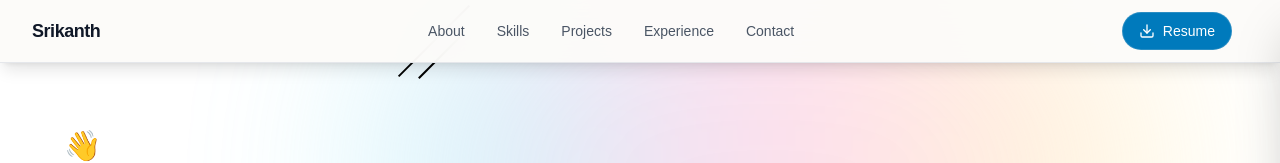
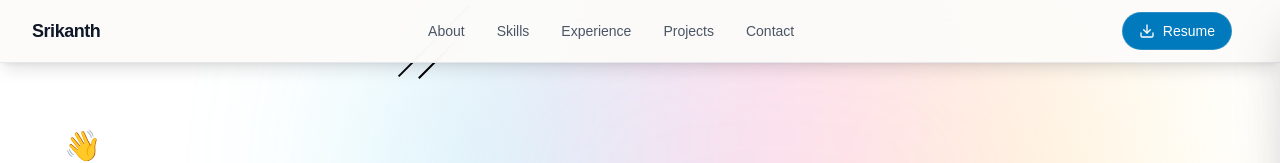
Before and after one commit to SRIKANTH638326/Srikanth_portfolio, a Next.js app: page / in a window 1280 px wide. Shown: the top 163 px of the page. Built offline with nearby package versions, Linux system fonts and the light colour scheme.

Commit message:
feat: rearrange the navbar tabs

```diff
--- a/src/components/global/navbar.tsx
+++ b/src/components/global/navbar.tsx
@@ -96,8 +96,9 @@ const Navbar = () => {
   const navItems = [
     { name: "About", href: "#about" },
     { name: "Skills", href: "#skills" },
+     { name: "Experience", href: "#experience" },
     { name: "Projects", href: "#projects" },
-    { name: "Experience", href: "#experience" },
+    // { name: "Experience", href: "#experience" },
     { name: "Contact", href: "#contact" },
   ];
 
```
